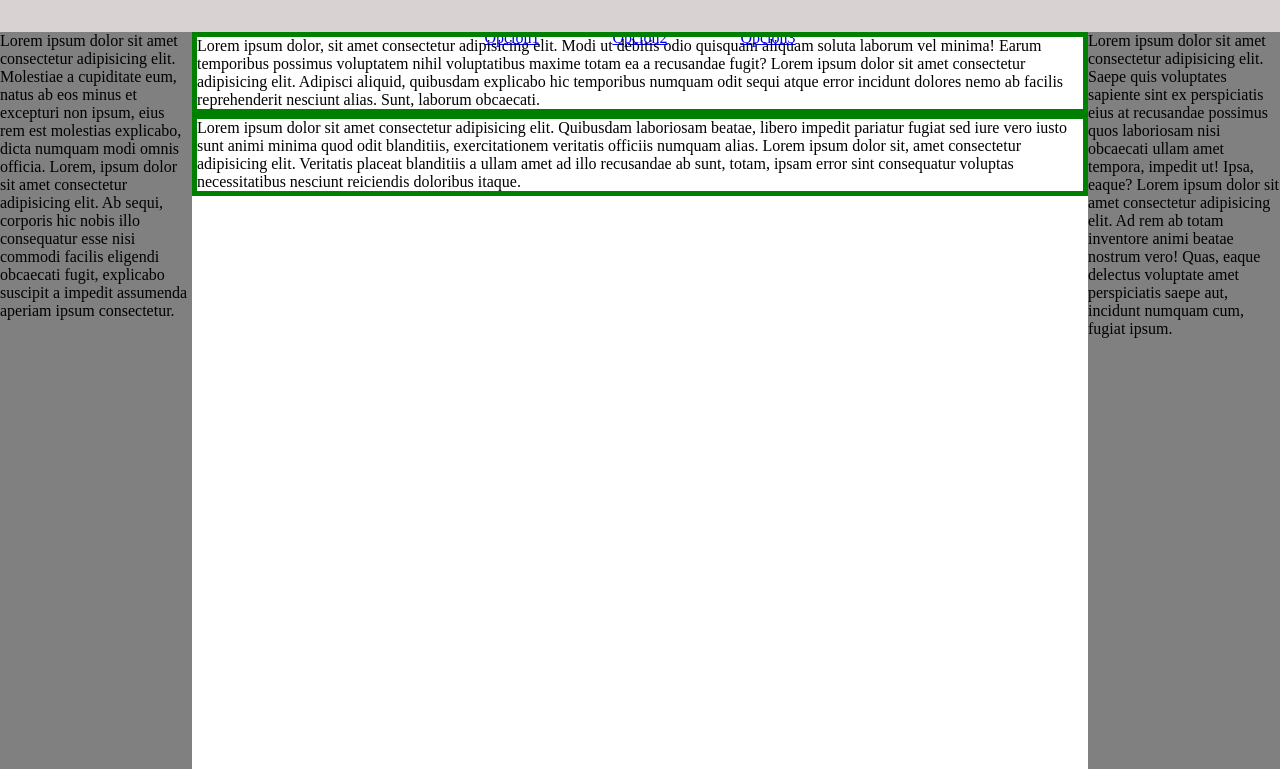
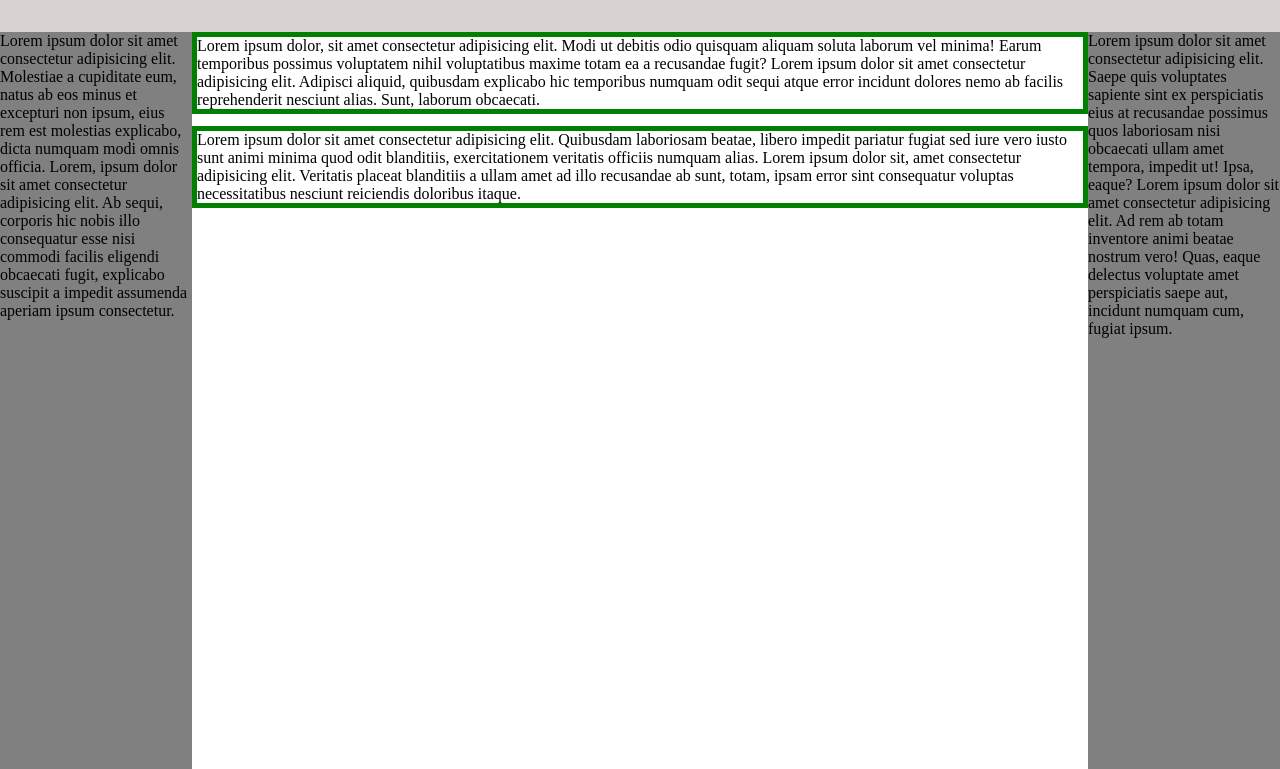
Before and after one commit to rferpae569/DIW-10Flex, a plain HTML site: page Index.html in a window 1280 px wide. Shown: the part 88-857 px from the top of the page. Drawn offline with Linux system fonts and the light colour scheme.

Commit message:
EjerciciosDIW-10FlexRubenFernandez

```diff
--- a/style.css
+++ b/style.css
@@ -15,15 +15,14 @@ h1{
 }
 
 nav{
-    margin: 50px auto;
+    margin: auto;
     width: 30vw;
 }
 
 ul{
     list-style: none;
     display: flex;
-    justify-content: space-around
-
+    justify-content: space-around;
 }
 
 main{
@@ -45,7 +44,7 @@ section:first-child,section:last-child{
     flex-direction: column;
     width: auto;
     justify-content: space-between;
-    height: 15vh;
+    height: 11rem;
 
 }
 
@@ -54,7 +53,6 @@ article{
     border: green 5px solid;
 
 }
-
 
 footer{
     background-color: black;
@@ -93,4 +91,8 @@ footer{
         width: auto;
     }
 
+    footer{
+        height: auto;
+    }
+
 }
```
